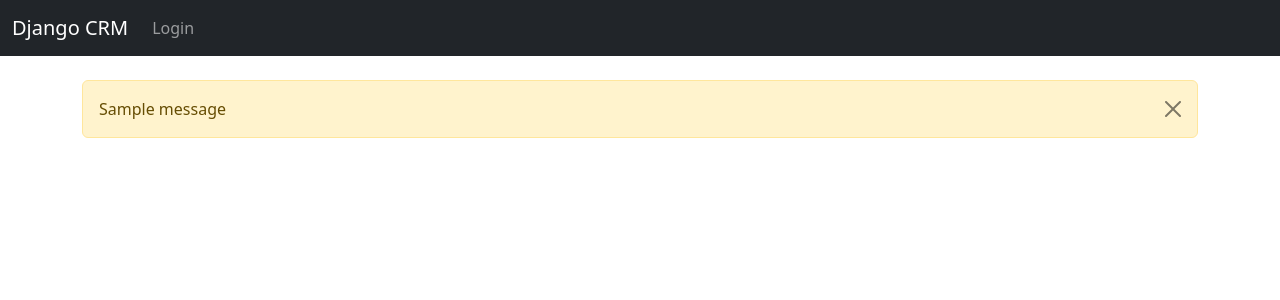
After one commit to James-CodeX/CRM-django, a Django app: template website/templates/base.html in a window 1280 px wide. The commit adds this page. Shown: the top 300 px of the page. Run offline with Django 5.2, Linux system fonts and the light colour scheme; the template is opened without the code that fills it, so the values that code supplies are empty; tables that the repository leaves empty hold one stand-in row (values such as "Sample post"); one stand-in notice (Sample message) is shown.

Commit message:
Add user authentication features: implement login and logout views, update home view to handle login, and enhance CSRF settings in settings.py. Update home template for user login form.

```diff
--- /dev/null
+++ b/website/templates/base.html
@@ -0,0 +1,27 @@
+<!doctype html>
+<html lang="en">
+  <head>
+    <meta charset="utf-8">
+    <meta name="viewport" content="width=device-width, initial-scale=1">
+    <title>Django Website</title>
+    <link href="https://cdn.jsdelivr.net/npm/bootstrap@5.3.6/dist/css/bootstrap.min.css" rel="stylesheet" integrity="sha384-4Q6Gf2aSP4eDXB8Miphtr37CMZZQ5oXLH2yaXMJ2w8e2ZtHTl7GptT4jmndRuHDT" crossorigin="anonymous">
+  </head>
+  <body>
+    {% include "navbar.html" %}
+    <div class="container">
+        <br>
+        {% if messages %}
+            {% for message in messages %}
+            <div class="alert alert-warning alert-dismissible fade show" role="alert">
+                {{ message }}
+                <button type="button" class="btn-close" data-bs-dismiss="alert" aria-label="Close"></button>
+              </div>
+            {% endfor %}
+        {% endif %}
+        {% block content %}
+        {% endblock %}
+    </div>
+
+    <script src="https://cdn.jsdelivr.net/npm/bootstrap@5.3.6/dist/js/bootstrap.bundle.min.js" integrity="sha384-j1CDi7MgGQ12Z7Qab0qlWQ/Qqz24Gc6BM0thvEMVjHnfYGF0rmFCozFSxQBxwHKO" crossorigin="anonymous"></script>
+  </body>
+</html>
--- /dev/null
+++ b/website/templates/navbar.html
@@ -0,0 +1,21 @@
+<nav class="navbar navbar-expand-lg navbar-dark bg-dark">
+    <div class="container-fluid">
+      <a class="navbar-brand" href="#">Django CRM</a>
+      <button class="navbar-toggler" type="button" data-bs-toggle="collapse" data-bs-target="#navbarSupportedContent" aria-controls="navbarSupportedContent" aria-expanded="false" aria-label="Toggle navigation">
+        <span class="navbar-toggler-icon"></span>
+      </button>
+      <div class="collapse navbar-collapse" id="navbarSupportedContent">
+        <ul class="navbar-nav me-auto mb-2 mb-lg-0">
+          {% if user.is_authenticated %}
+            <li class="nav-item">
+              <a class="nav-link" href="{% url 'logout' %}">Logout</a>
+            </li>
+          {% else %}
+            <li class="nav-item">
+              <a class="nav-link" href="{% url 'home' %}">Login</a>
+            </li>
+          {% endif %}
+        </ul>
+      </div>
+    </div>
+  </nav>
--- a/website/urls.py
+++ b/website/urls.py
@@ -1,5 +1,8 @@
-from django.urls import path,
+from django.urls import path
+from . import views
 
 urlpatterns = [
     path('', views.home, name='home'),
+    path('login/', views.login_user, name='login'),
+    path('logout/', views.logout_user, name='logout'),
 ]
```
Also changed, not shown: dcrm/settings.py (+10 -0 lines), website/templates/home.html (+27 -1 lines), website/views.py (+39 -3 lines).
